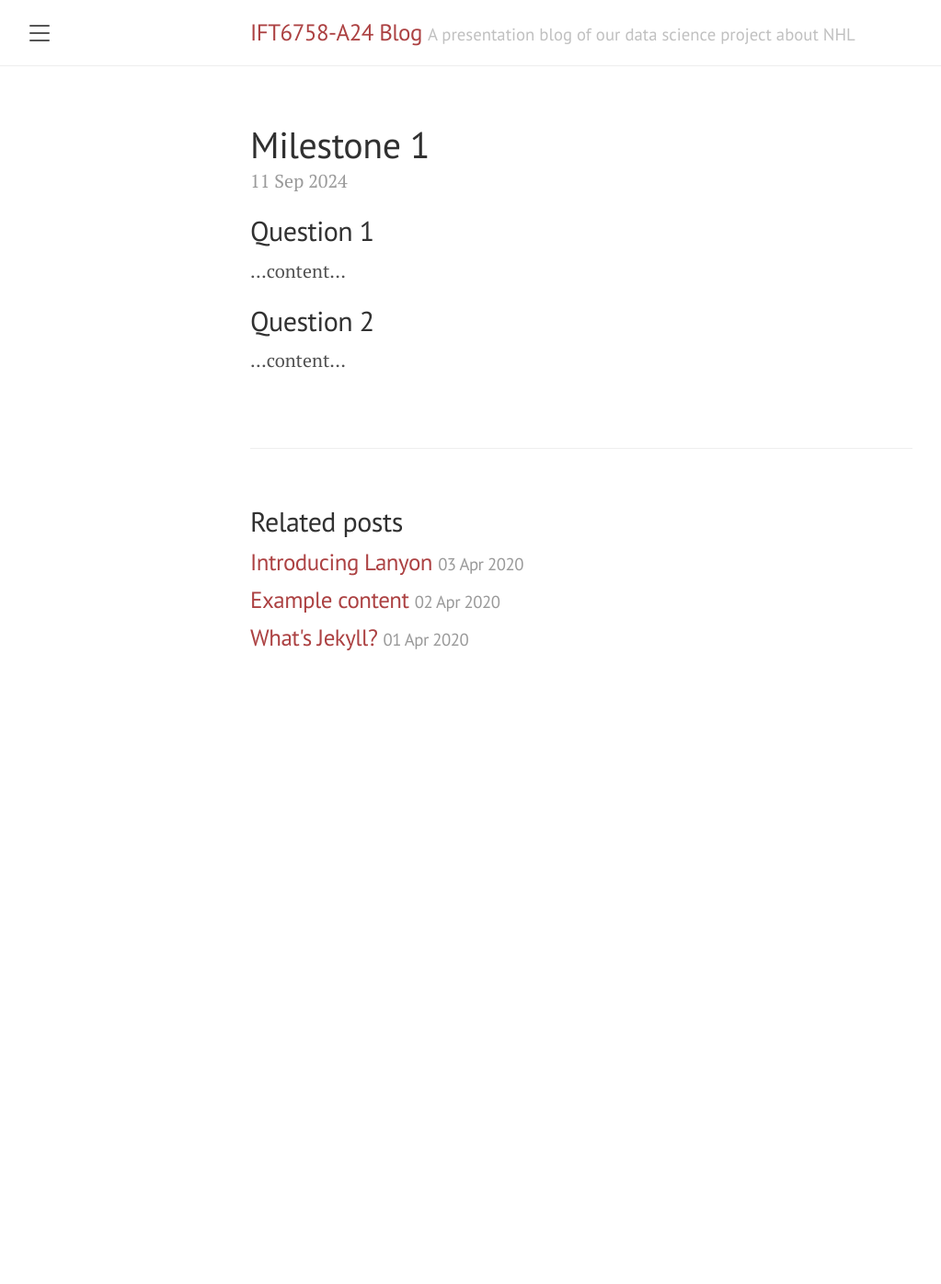
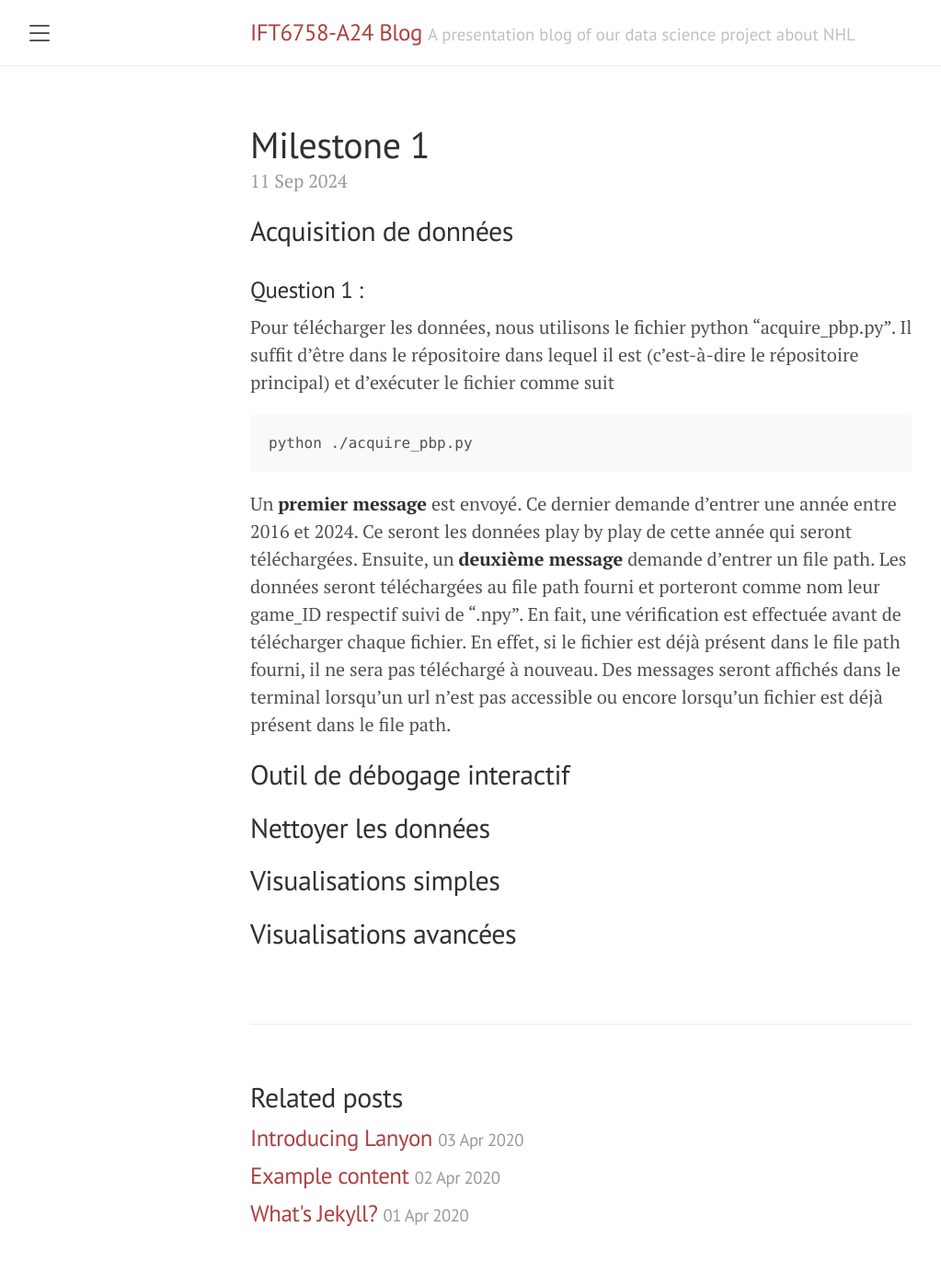
Before and after one commit to PhilSchoeb/blog, a Jekyll site: the page built from _posts/2024-09-11-milestone-1.md, in a window 1280 px wide. Shown: the whole page at 92% size, without its empty margins (8-1031 px from the left). Built offline with Jekyll 4.4.1, drawn with Linux system fonts in a browser that asks for light colours; before the commit the page ends 900 px from its top, so only the background shows below that.

Commit message:
Filled the blog for section 1 Data acquisition

````diff
--- a/_posts/2024-09-11-milestone-1.md
+++ b/_posts/2024-09-11-milestone-1.md
@@ -3,10 +3,20 @@ layout: post
 title: Milestone 1
 ---
 
-## Question 1
+## Acquisition de données
 
-...content...
+### Question 1 :
 
-## Question 2
+Pour télécharger les données, nous utilisons le fichier python "acquire_pbp.py". Il suffit d'être dans le répositoire dans lequel il est (c'est-à-dire le répositoire principal) et d'exécuter le fichier comme suit
+```markdown
+python ./acquire_pbp.py
+```
+Un **premier message** est envoyé. Ce dernier demande d'entrer une année entre 2016 et 2024. Ce seront les données play by play de cette année qui seront téléchargées. Ensuite, un **deuxième message** demande d'entrer un file path. Les données seront téléchargées au file path fourni et porteront comme nom leur game_ID respectif suivi de ".npy". En fait, une vérification est effectuée avant de télécharger chaque fichier. En effet, si le fichier est déjà présent dans le file path fourni, il ne sera pas téléchargé à nouveau. Des messages seront affichés dans le terminal lorsqu'un url n'est pas accessible ou encore lorsqu'un fichier est déjà présent dans le file path.
 
-...content...
+## Outil de débogage interactif
+
+## Nettoyer les données
+
+## Visualisations simples
+
+## Visualisations avancées
````
